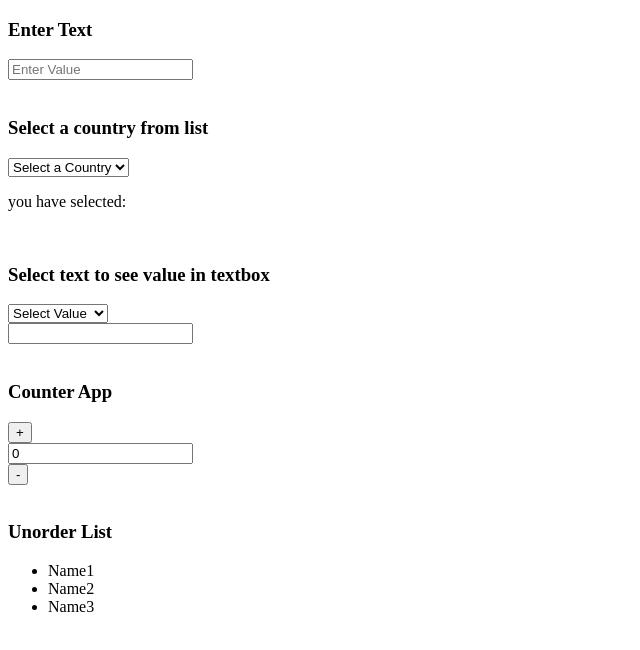
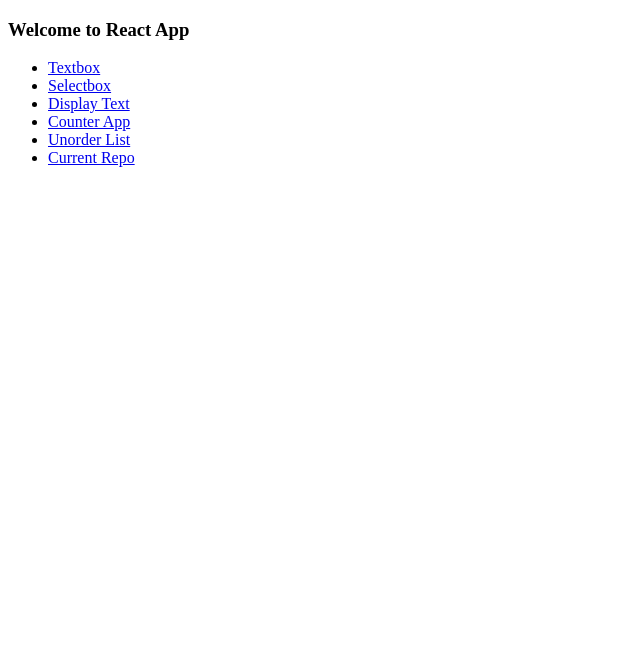
Before and after one commit to NarasimhaReddyY/react-training, a React app: page /repo/1/1 in a window 1280 px wide. Shown: the top 650 px of the page, without its empty margins (0-640 px from the left). Built offline with nearby package versions, Linux system fonts and the light colour scheme.

Commit message:
Added basic routig * Installed react-router * Created some basic routes

```diff
--- a/package.json
+++ b/package.json
@@ -42,6 +42,7 @@
   },
   "dependencies": {
     "react": "15.2.1",
-    "react-dom": "15.2.1"
+    "react-dom": "15.2.1",
+    "react-router": "^3.0.2"
   }
 }
--- a/src/App.jsx
+++ b/src/App.jsx
@@ -1,23 +1,20 @@
 import React, {Component} from 'react';
-import Textbox from './Textbox.jsx';
-import Selectbox from './Selectbox.jsx'
-import Form from './Form.jsx'
-import Counter from './Counter.jsx'
-import UnorderList from './UnorderList.jsx'
+import { Link } from 'react-router';
 
 class App extends Component {
   render() {
     return (
       <div>
-      	<Textbox />
-        <br/>
-      	<Selectbox />
-        <br/>
-        <Form />
-        <br/>
-        <Counter />
-        <br/>
-        <UnorderList />
+      	<h3>Welcome to React App</h3>
+        <ul>
+          <li><Link to="/textbox">Textbox</Link></li>
+          <li><Link to="/selectbox">Selectbox</Link></li>
+          <li><Link to="/selected-text">Display Text</Link></li>
+          <li><Link to="/counter-app">Counter App</Link></li>
+          <li><Link to="/unordered-list">Unorder List</Link></li>
+          <li><Link to="/repo/narasimha/react-training">Current Repo</Link></li>
+          {this.props.children}
+        </ul>
       </div>
     );
   }
--- /dev/null
+++ b/src/Repo.jsx
@@ -0,0 +1,9 @@
+import React, {Component} from 'react';
+
+class Repo extends Component {
+	render() {
+		return <p> <b>{this.props.params.userName}</b> you are in <b>{this.props.params.repoName}</b></p>
+	}
+}
+
+export default Repo;
--- a/src/index.jsx
+++ b/src/index.jsx
@@ -6,6 +6,22 @@
 // Render the top-level React component
 import React from 'react';
 import ReactDOM from 'react-dom';
+import { Router, Route, hashHistory, Link } from 'react-router'
 import App from './App.jsx';
+import Textbox from './Textbox.jsx';
+import Selectbox from './Selectbox.jsx';
+import Form from './Form.jsx';
+import Counter from './Counter.jsx';
+import UnorderList from './UnorderList.jsx';
+import Repo from './Repo.jsx';
 
-ReactDOM.render(<App />, document.getElementById('react-root'));
+ReactDOM.render((<Router history={hashHistory}>
+				    <Route path="/" component={App}/>
+				    <Route path="/textbox" component={Textbox}/>
+				    <Route path="/selectbox" component={Selectbox}/>
+				    <Route path="/selected-text" component={Form}/>
+				    <Route path="/counter-app" component={Counter}/>
+				    <Route path="/unordered-list" component={UnorderList}/>
+				    <Route path="/repo/:userName/:repoName" component={Repo}/>
+				  </Router>
+				), document.getElementById('react-root'));
```
